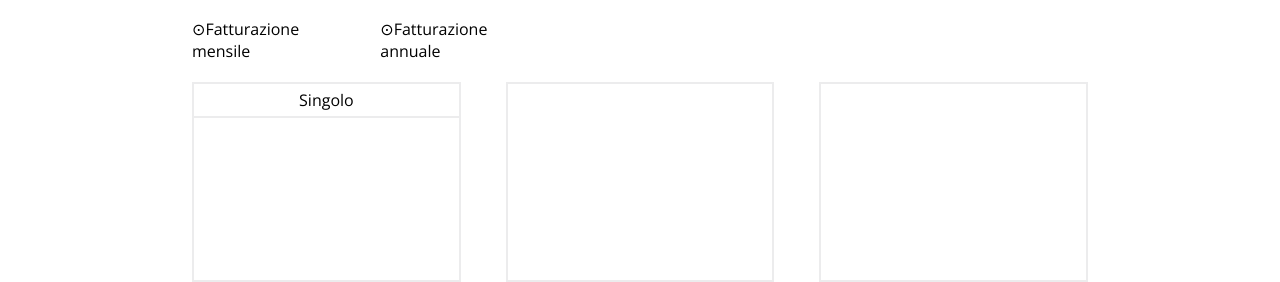
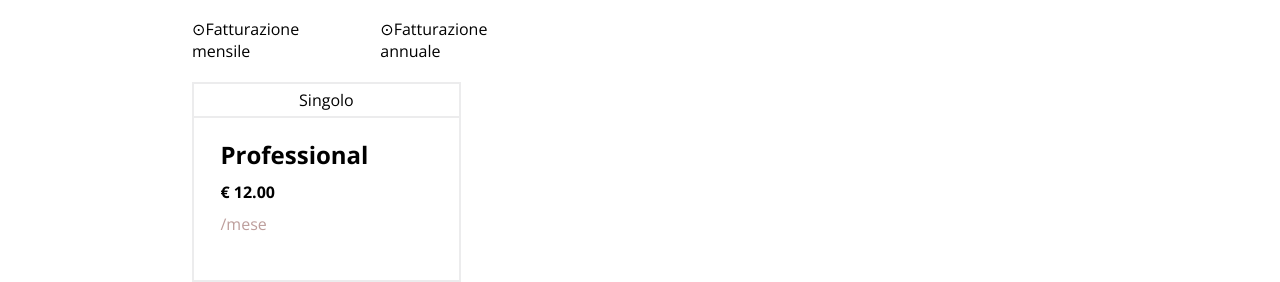
Before and after one commit to MicheleLafronza/htmlcss-dropbox, a plain HTML site: page index.html in a window 1280 px wide. Shown: the part 541-823 px from the top of the page. Drawn offline with nearby package versions, Linux system fonts and the light colour scheme.

Commit message:
add plan title, plan price, plan duration

```diff
--- a/css/style.css
+++ b/css/style.css
@@ -86,7 +86,7 @@ nav ul {
     margin: 70px auto 0px auto;
 }
 
-#plans-title {
+#plan-title {
     font-size: 30px;
     margin-bottom: 40px;
 }
@@ -107,7 +107,7 @@ nav ul {
     justify-content: space-between;
 }
 
-.plans-item {
+.plan-box {
     width: 30%;
     border: solid 2px rgba(236,236,237,255);
     /* DEBUG */
@@ -119,3 +119,25 @@ nav ul {
     padding: 5px;
     border-bottom: solid 2px rgba(236,236,237,255);
 }
+
+.plan-box-inside-container {
+    width: 80%;
+    margin: 20px auto 0px auto;
+}
+
+.plan-box-inside-container h2 {
+    margin-bottom: 10px;
+}
+
+.plan-price {
+    font-weight: bold;
+    margin-bottom: 10px;
+}
+
+.plan-price::before {
+    content: ' \20AC';
+}
+
+.plan-duration {
+    color: rgba(189,158,156,255);
+}
--- a/index.html
+++ b/index.html
@@ -51,7 +51,7 @@
         <!-- sezioni piani tariffari -->
         <section id="plans">
             <!-- Titolo -->
-            <h1 id="plans-title">Trova il piano Business che fa per te</h1>
+            <h1 id="plan-title">Trova il piano Business che fa per te</h1>
             <!-- Fatturazione -->
             <div id="radio-flex-container">
                 <span class="facture">Fatturazione mensile</span>
@@ -59,8 +59,14 @@
             </div>
             <!-- Scelta piano tariffario -->
             <div id="plans-flex-container">
-                <div class="plans-item">
+                <div class="plan-box">
                     <div class="plan-type">Singolo</div>
+                    <div class="plan-box-inside-container">
+                        <h2>Professional</h2>
+                        <div class="plan-price"> 12.00</div>
+                        <div class="plan-duration">/mese</div>
+
+                    </div>
                 </div>
                 <div class="plans-item"></div>
                 <div class="plans-item"></div>
```
